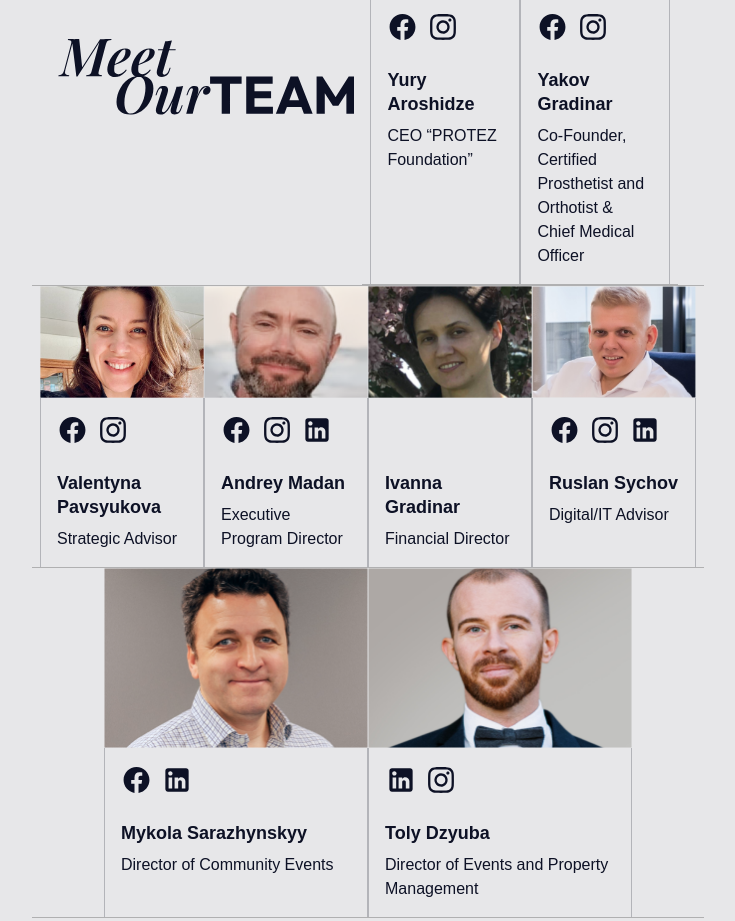
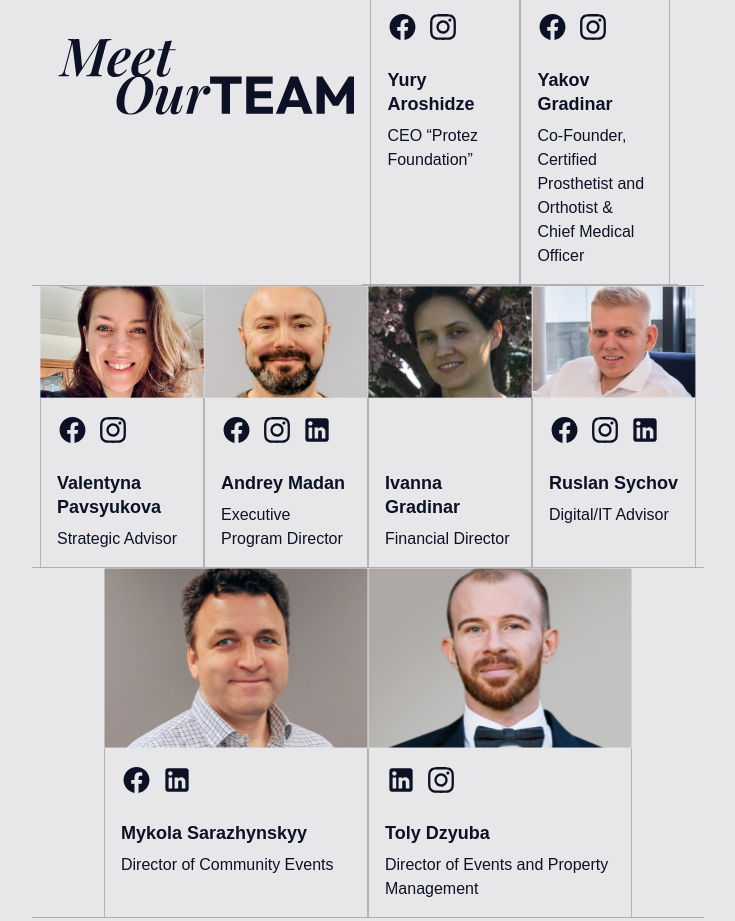
Before and after one commit to ditagroupinc/protez, a Next.js app: page / in a window 1280 px wide. Shown: the part 4720-5641 px from the top of the page, without its empty margins (390-1125 px from the left). Built offline with nearby package versions, Linux system fonts and the light colour scheme.

Commit message:
replaced photo for AdnreyM, PROTEZ to Protez in Yuri's position

```diff
--- a/texts&svg/index.js
+++ b/texts&svg/index.js
@@ -228,7 +228,7 @@
         eng: "Yury Aroshidze",
       },
       position: {
-        eng: "CEO “PROTEZ Foundation”",
+        eng: "CEO “Protez Foundation”",
       },
     },
     {
```
Also changed, not shown: public/team/andreyM.png.
